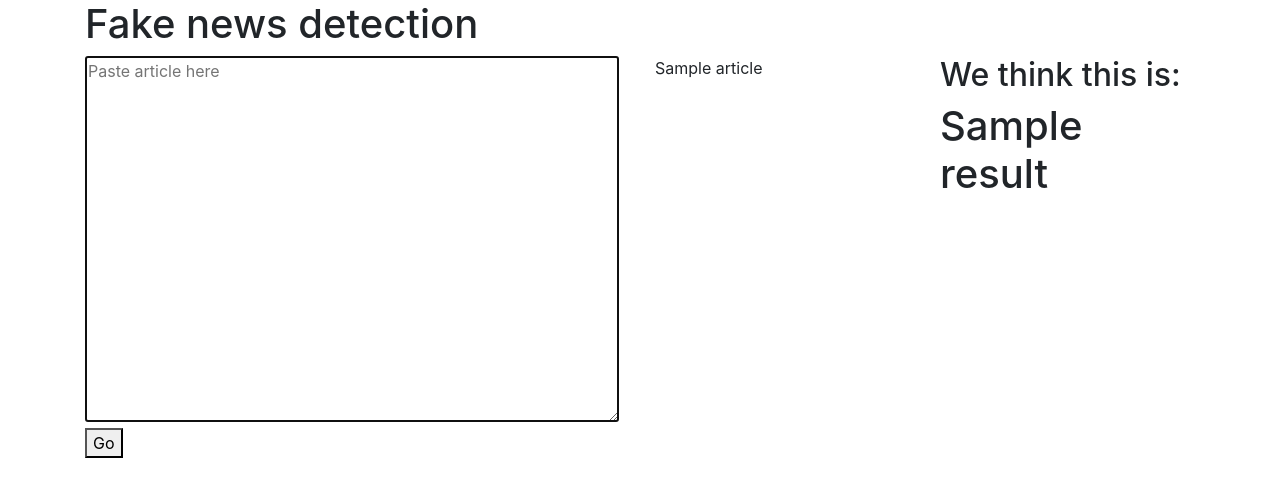
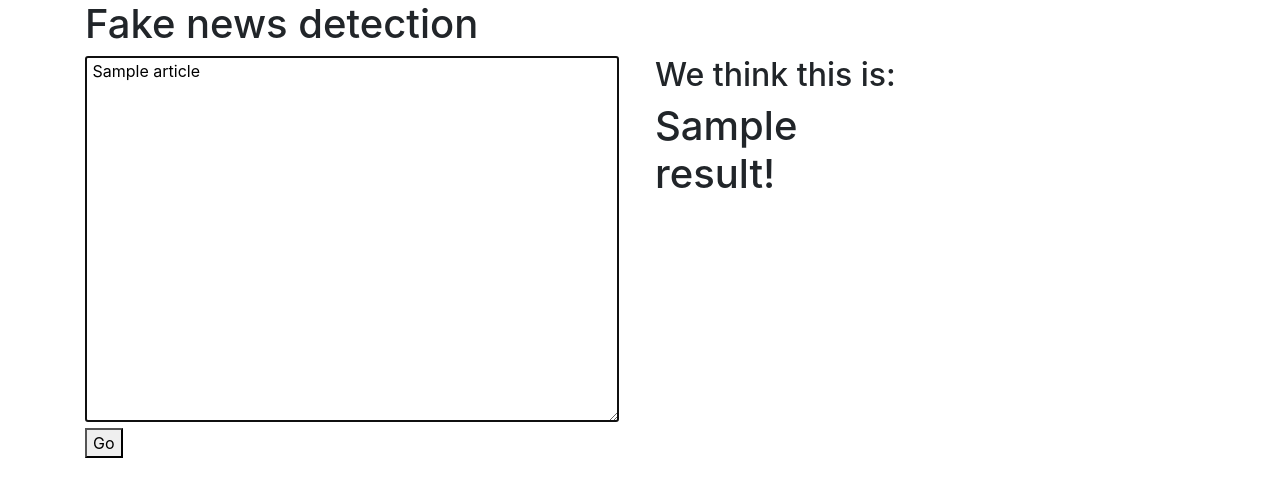
Before and after one commit to nmanduri999/Fake_news_detection_project_3, a Flask app: template templates/index.html in a window 1280 px wide. Shown: the top 497 px of the page. Run offline with Flask 2, Linux system fonts and the light colour scheme; the template is opened without the code that fills it: most values are stand-ins (such as "Sample title", 1, 10 or a date in 2020); parts of the project's set-up code (start-up, migrations or seed data) failed here and were passed over; some libraries are stand-ins or nearby versions.

Commit message:
slightly improved webpage

```diff
--- a/templates/index.html
+++ b/templates/index.html
@@ -12,17 +12,17 @@
   <div class="row">
     <div class="col-6">
       <form method="POST">
-      <textarea id="article" name="article" rows="15" cols="50" autofocus="true" placeholder="Paste article here"></textarea>
+      <textarea id="article" name="article" rows="15" cols="50" autofocus="true" placeholder="Paste article here">{% if article %} {{ article }} {% endif %}</textarea>
       <button type="submit">Go</button>
       </form>
     </div>
 
-    <div class="col-3">
+    <!-- <div class="col-3">
       {% if article %} {{ article }} {% endif %}
-    </div>
+    </div> -->
     <div class="col-3">
       <h2>We think this is:</h2>
-      <h1>{% if result %} {{ result }} {% endif %}</h1>
+      <h1>{% if result %} {{ result }}! {% endif %}</h1>
     </div>
 
   </div> <!--row-->
```
